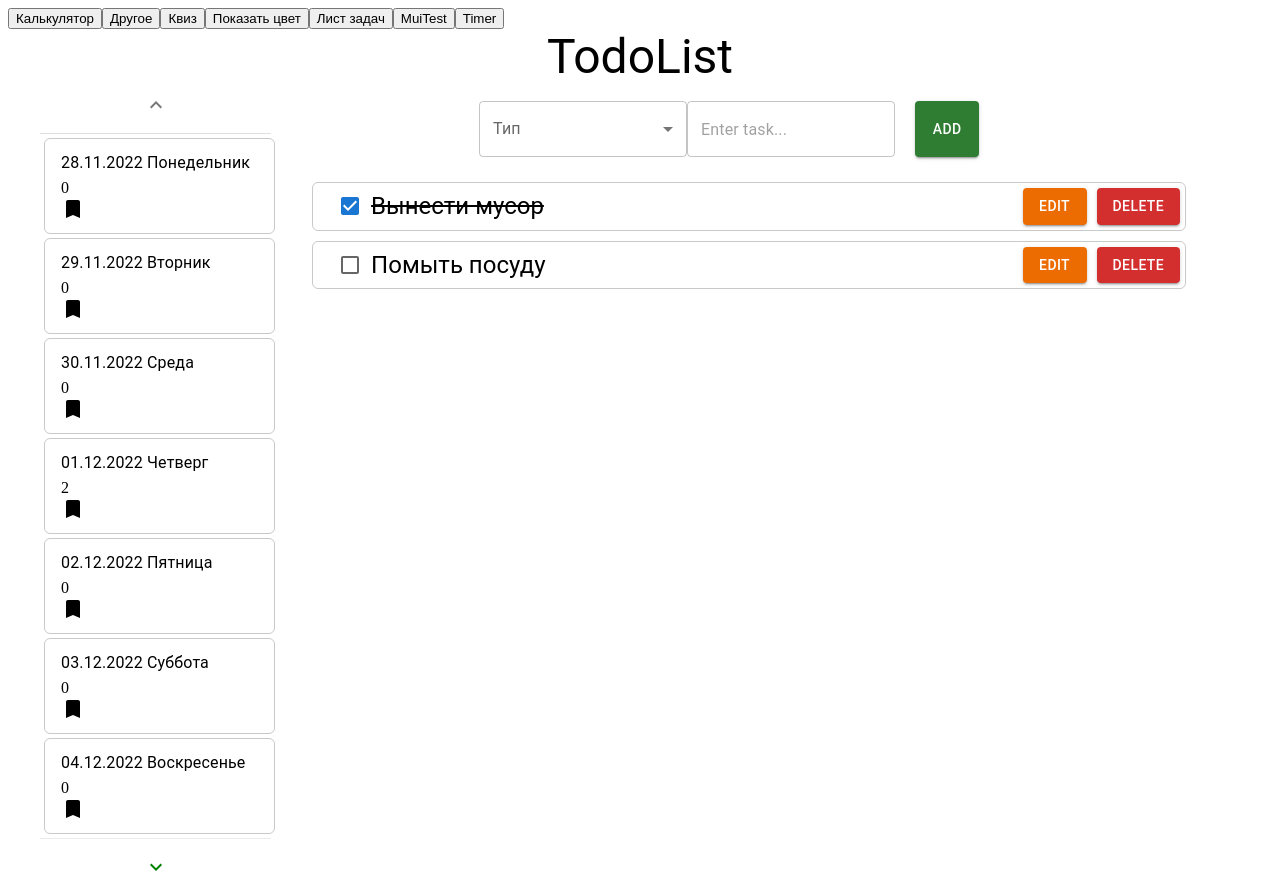
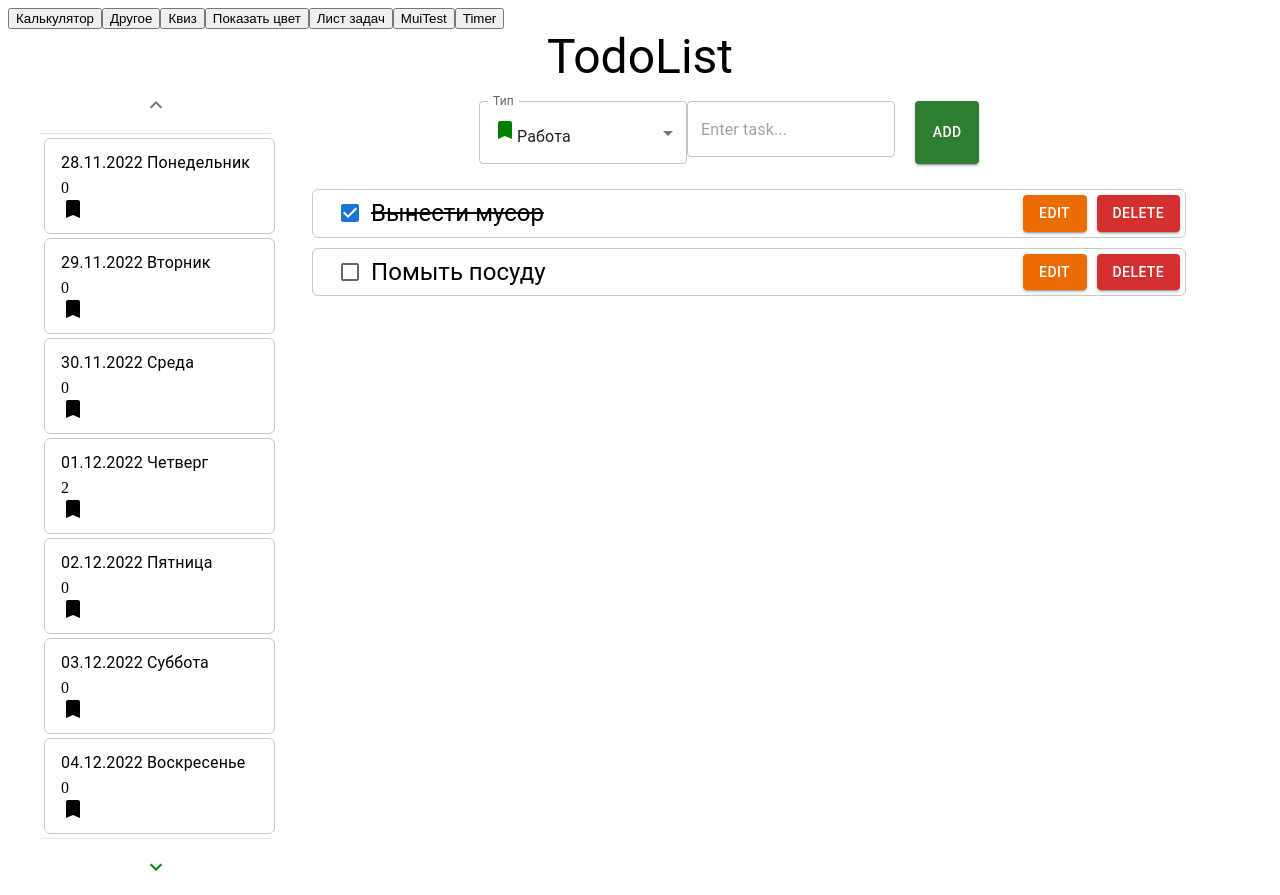
Before and after one commit to DmitriyDedunik/front-end-education, a React (Create React App) app: page / in a window 1280 px wide. Both pictures are taken after a click on the button "Лист задач". Built offline with nearby package versions, Linux system fonts and the light colour scheme.

Commit message:
add id color

```diff
--- a/src/components/ToDoList/components/TaskList/index.tsx
+++ b/src/components/ToDoList/components/TaskList/index.tsx
@@ -56,9 +56,12 @@ const TaskText = styled(Typography) <{ $isTaskDone: boolean }>`
 export function TaskList({currentDay, setStateTaskArray, stateTaskArray, stateMarkerArray}: Props) {
 
     const {lastId, setLastId} = useLastID()
+    //const {lastMarkerID, setLastMarkerID} = useLastMarker()
+    const [lastMarkerID, setLastMarkerID] = useState<number>(0)
     const [textValue, setTextValue] = useState<string>('')
     const [stateEditTask, setStateEditTask] = useState<boolean>(false)
     const [indexTask, setIndexTask] = useState<number>(0)
+    console.log(lastMarkerID);
 
     const changeHandler = (event: ChangeEvent<HTMLInputElement>) => {
         setTextValue(event.currentTarget.value)
@@ -71,7 +74,8 @@ export function TaskList({currentDay, setStateTaskArray, stateTaskArray, stateMa
             setTextValue('')
             setStateEditTask(false)
         } else {
-            stateTaskArray.push({task: textValue, done: false, dateTask: currentDay, id: lastId, typeTask: 'Работа'})
+            stateTaskArray.push({task: textValue, done: false, dateTask: currentDay, id: lastId, idTypeTask: lastMarkerID})
+            debugger
             setStateTaskArray([...stateTaskArray])
             setTextValue('')
             setLastId(lastId + 1)
@@ -96,10 +100,8 @@ export function TaskList({currentDay, setStateTaskArray, stateTaskArray, stateMa
         setStateTaskArray([...stateTaskArray])
     }
 
-    const [age, setAge] = useState('');
-
-    const handleChange = (event: SelectChangeEvent) => {
-        setAge(event.target.value);
+    const handleChange = (event: SelectChangeEvent<number>) => {
+        setLastMarkerID(event.target.value as number);
     };
 
     return (
@@ -110,12 +112,12 @@ export function TaskList({currentDay, setStateTaskArray, stateTaskArray, stateMa
                     <Select
                         labelId="demo-simple-select-label"
                         id="demo-simple-select"
-                        value={age}
+                        value={lastMarkerID}
                         label="Тип"
                         onChange={handleChange}
                     >
                         {stateMarkerArray.map((marker) => (
-                            <MenuItem sx={{display: "flex", alignItems: "center"}} value={marker.id} ><BookmarkIcon sx={{color: marker.colorTask}}/>{marker.typeTask}</MenuItem>
+                            <MenuItem key={marker.id} sx={{display: "flex", alignItems: "center"}} value={marker.id}><BookmarkIcon sx={{color: marker.colorTask}}/>{marker.typeTask}</MenuItem>
                         ))
                         }
                     </Select>
--- a/src/components/ToDoList/components/hooks/calendarEffect.ts
+++ b/src/components/ToDoList/components/hooks/calendarEffect.ts
@@ -5,7 +5,7 @@ export interface ITask{
     task: string,
     done: boolean,
     dateTask: Date,
-    typeTask:string,
+    idTypeTask: number,
 }
 
 export interface IMarker{
@@ -21,14 +21,14 @@ export function useTaskState(){
             task: 'Вынести мусор',
             done: true,
             dateTask: new Date(),
-            typeTask: 'Работа',
+            idTypeTask: 0,
         },
         {
             id: 1,
             task: 'Помыть посуду',
             done: false,
             dateTask: new Date(),
-            typeTask: 'Работа',
+            idTypeTask: 1,
         }
     ];
 
```
